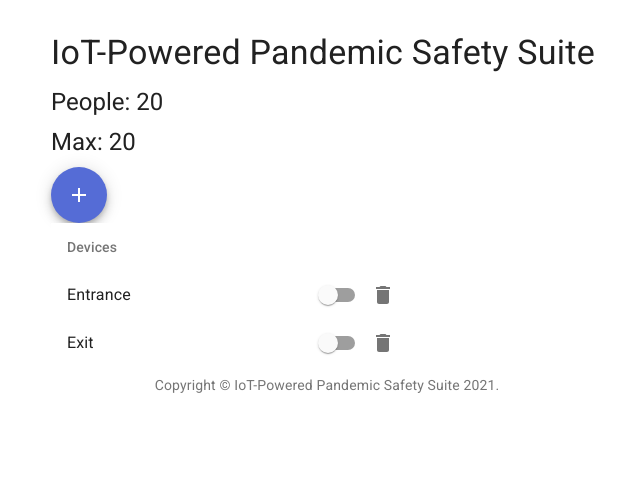
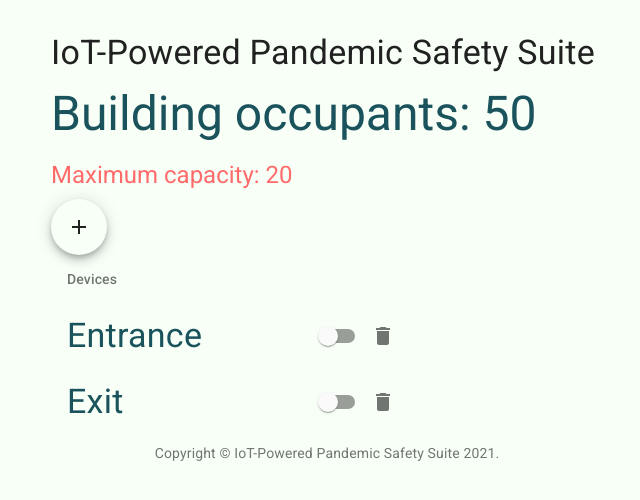
Before and after one commit to SWENG-Group-9/Frontend, a React (Create React App) app: page / in a window 1280 px wide. Shown: the top 500 px of the page, without its empty margins (313-953 px from the left). Built offline with nearby package versions, Linux system fonts and the light colour scheme.

Commit message:
Some slight visual changes

```diff
--- a/src/App.js
+++ b/src/App.js
@@ -4,6 +4,7 @@ import Typography from '@material-ui/core/Typography';
 import Box from '@material-ui/core/Box';
 import Link from '@material-ui/core/Link';
 import DevicesTable from './DevicesTable';
+import { withStyles} from '@material-ui/core/styles';
 
 function Copyright() {
   return (
@@ -18,6 +19,20 @@ function Copyright() {
   );
 }
 
+const TitleTypography = withStyles({
+  root: {
+    color: "#1a535c"
+  }
+})(Typography);
+
+const RedTypography = withStyles({
+  root: {
+    color: "#ff6b6b"
+  }
+})(Typography);
+
+
+
 export default function App() {
   return (
     <Container maxWidth="sm">
@@ -25,12 +40,12 @@ export default function App() {
         <Typography variant="h4" component="h1" gutterBottom>
           IoT-Powered Pandemic Safety Suite
         </Typography>
-        <Typography variant="h5" component="h1" gutterBottom>
-          People: 20
-        </Typography>
-        <Typography variant="h5" component="h1" gutterBottom>
-          Max: 20
-        </Typography>
+        <TitleTypography variant="h3" component="h1" gutterBottom>
+          Building occupants: 50
+        </TitleTypography>
+        <RedTypography variant="h5" component="h1" gutterBottom>
+          Maximum capacity: 20
+        </RedTypography>
         <DevicesTable />
         <Copyright />
       </Box>
--- a/src/DevicesTable.js
+++ b/src/DevicesTable.js
@@ -11,12 +11,13 @@ import IconButton from '@material-ui/core/IconButton';
 import DeleteIcon from '@material-ui/icons/Delete';
 import Fab from '@material-ui/core/Fab';
 import AddIcon from '@material-ui/icons/Add';
+import Typography from '@material-ui/core/Typography';
 
 const useStyles = makeStyles((theme) => ({
   root: {
     width: '100%',
     maxWidth: 360,
-    backgroundColor: theme.palette.background.paper,
+    backgroundColor: theme.palette.background,
   },
 }));
 
@@ -44,7 +45,10 @@ export default function DevicesTable() {
     </Fab>
     <List subheader={<ListSubheader>Devices</ListSubheader>} className={classes.root}>
       <ListItem>
-        <ListItemText id="switch-list-label-entrance" primary="Entrance" />
+        <ListItemText
+        disableTypography
+        id="switch-list-label-entrance"
+        primary={<Typography variant="h4" style={{ color: '#1a535c' }}>Entrance</Typography>} />
         <ListItemSecondaryAction>
           <Switch
             edge="end"
@@ -59,7 +63,9 @@ export default function DevicesTable() {
 
       </ListItem>
       <ListItem>
-        <ListItemText id="switch-list-label-exit" primary="Exit" />
+        <ListItemText
+        id="switch-list-label-exit"
+        primary={<Typography variant="h4" style={{ color: '#1a535c' }}>Exit</Typography>} />
         <ListItemSecondaryAction>
             <Switch
                 edge="end"
--- a/src/theme.js
+++ b/src/theme.js
@@ -5,16 +5,16 @@ import { createMuiTheme } from '@material-ui/core/styles';
 const theme = createMuiTheme({
   palette: {
     primary: {
-      main: '#556cd6',
+      main: '#f7fff7',
     },
     secondary: {
-      main: '#19857b',
+      main: '#f7fff7',
     },
     error: {
       main: red.A400,
     },
     background: {
-      default: '#fff',
+      default: '#f7fff7',
     },
   },
 });
```
